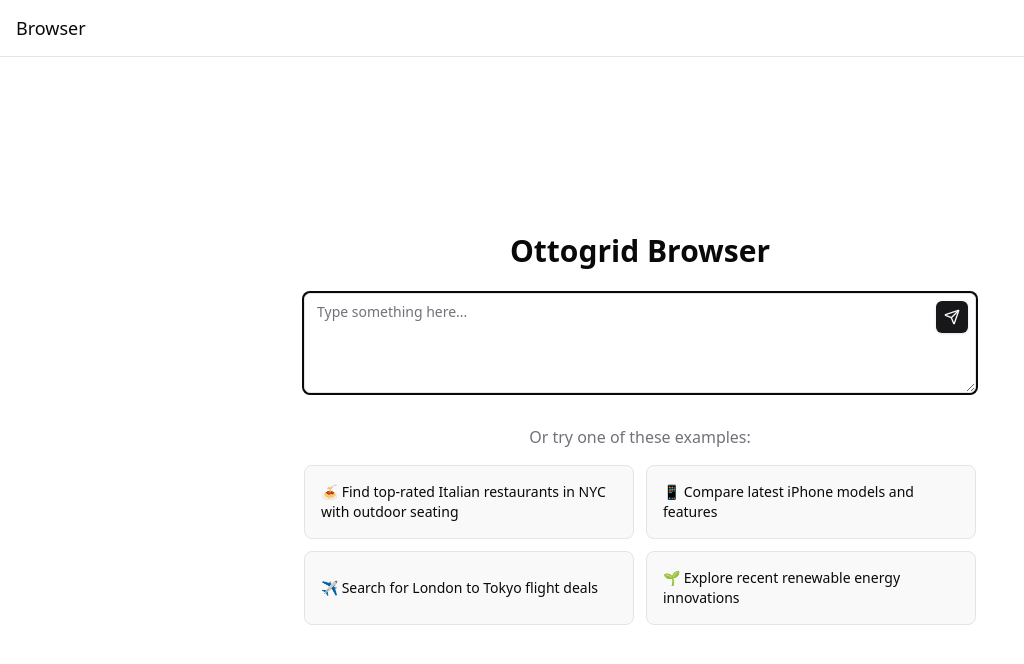
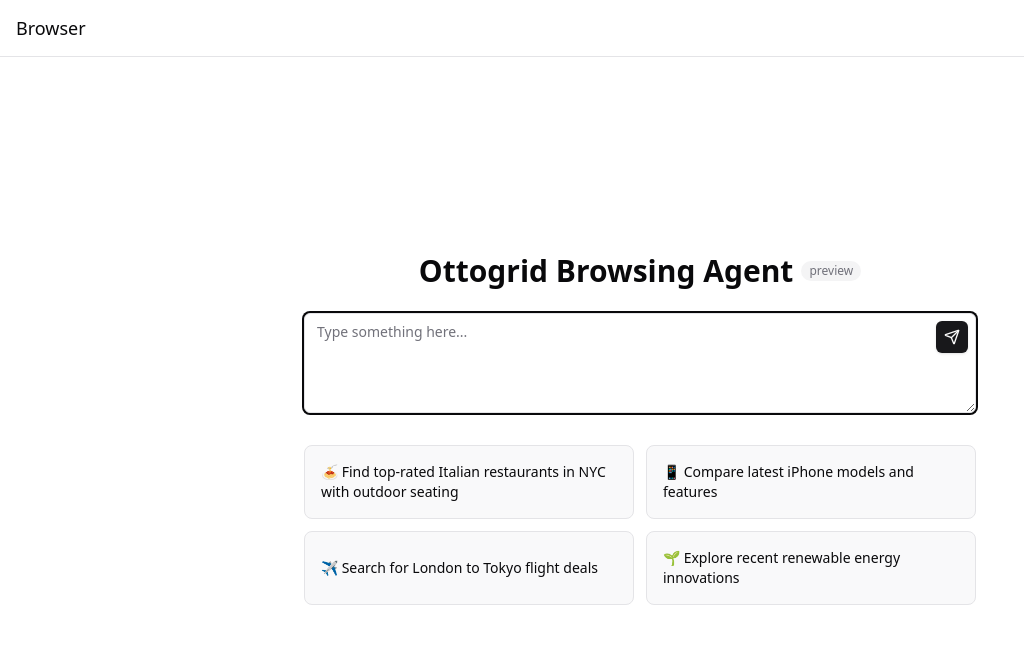
Before and after one commit to rossman22590/browser, a Next.js app: page / in a window 1280 px wide. Shown: the top 664 px of the page, without its empty margins (0-1024 px from the left). Built offline with nearby package versions, Linux system fonts and the light colour scheme.

Commit message:
Update readme + add preview badge

```diff
--- a/src/components/browser.tsx
+++ b/src/components/browser.tsx
@@ -73,7 +73,13 @@
       <div className="container h-[calc(100vh-56px)]">
         {!initialMessage ? (
           <div className="flex h-full flex-col items-center justify-center gap-6 p-4">
-            <h1 className="text-3xl font-bold">Ottogrid Browser</h1>
+            <div className="flex items-center gap-2">
+              <h1 className="text-3xl font-bold">Ottogrid Browsing Agent</h1>
+              <span className="rounded-full bg-muted px-2 py-0.5 text-xs text-muted-foreground">
+                preview
+              </span>
+            </div>
+
             <div className="w-full max-w-2xl">
               <ChatInput
                 ref={initialInputRef}
@@ -86,9 +92,6 @@
               />
 
               <div className="mt-8">
-                <p className="mb-4 text-center text-muted-foreground">
-                  Or try one of these examples:
-                </p>
                 <div className="grid grid-cols-1 gap-3 md:grid-cols-2">
                   <button
                     onClick={() =>
```
Also changed, not shown: 1 other file (tests, documents, lock files or other folders).
